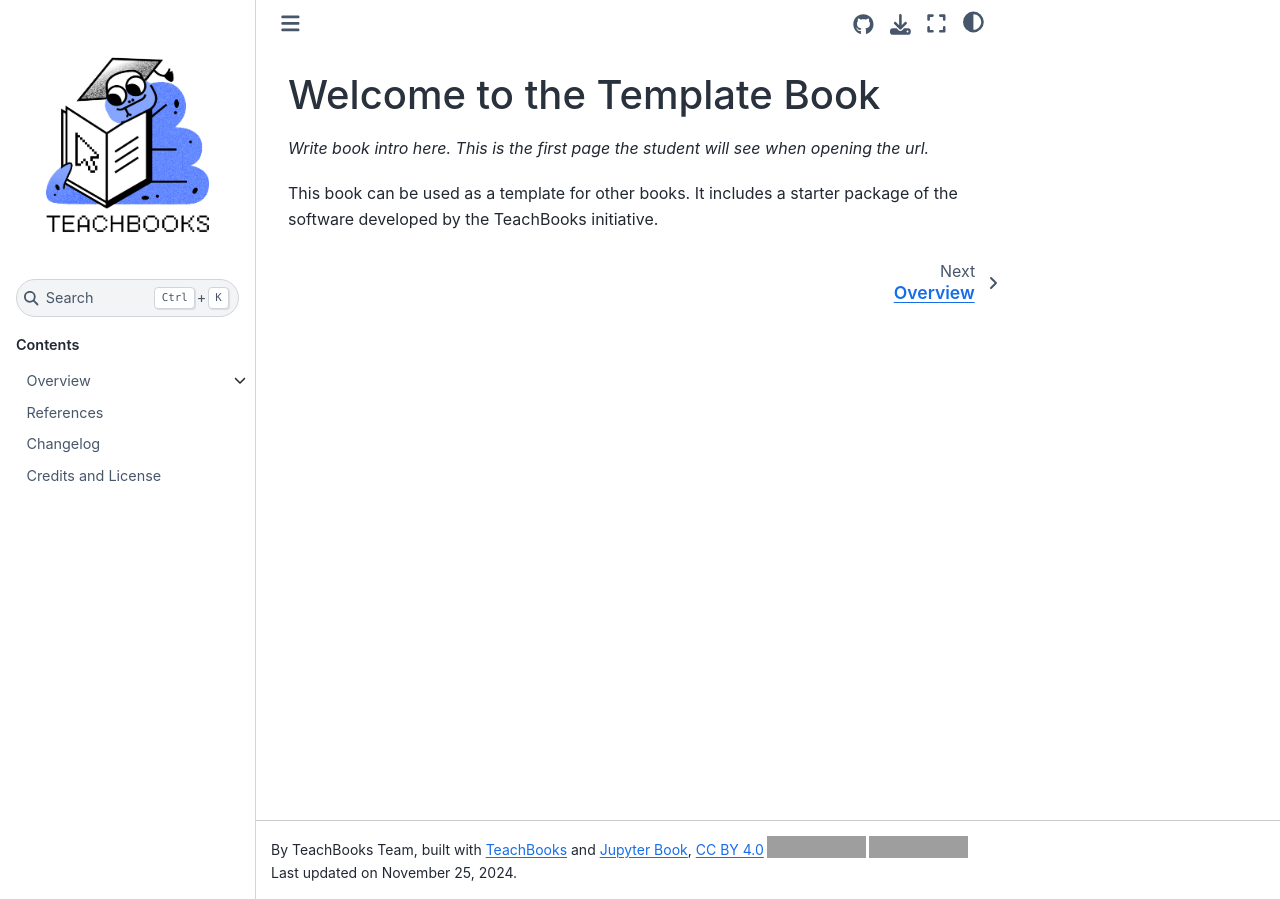
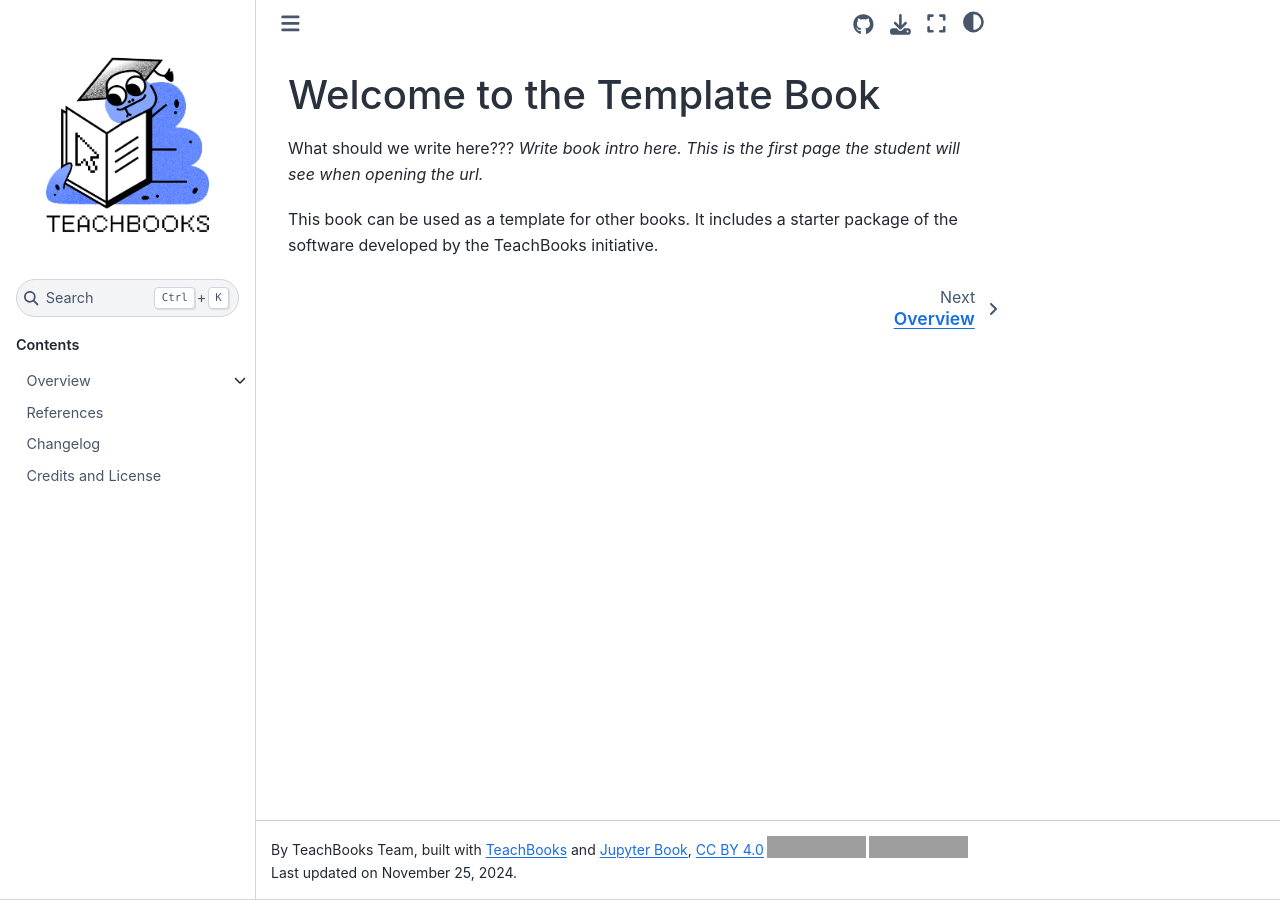
Before and after one commit to gugulothus41/test_book_from_template_FEA, a Jupyter Book: the page built from book/intro.md, in a window 1280 px wide. Built offline with Jupyter Book 1.0.4 settings and Sphinx 7.4.7 and the Sphinx Book theme 1.1.4, drawn with Linux system fonts in a browser that asks for light colours; comment, search, counter and statistics services are not loaded; grey boxes are pictures that could not be loaded.

Commit message:
Update intro.md

```diff
--- a/book/intro.md
+++ b/book/intro.md
@@ -1,6 +1,7 @@
 (intro)=
 # Welcome to the Template Book
 
+What should we write here???
 _Write book intro here. This is the first page the student will see when opening the url._
 
 This book can be used as a template for other books. It includes a starter package of the software developed by the TeachBooks initiative.
```
